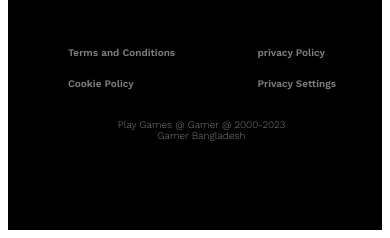
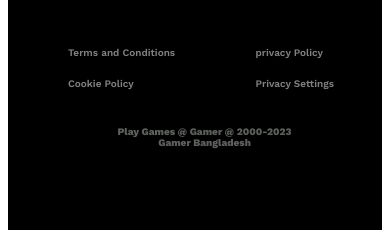
Before and after one commit to Omitul/Gamer_Zone, a plain HTML site: page index.html in a window 390 px wide. Shown: the part 4070-4308 px from the top of the page. Drawn offline with nearby package versions, Linux system fonts and the light colour scheme.

Commit message:
finished

```diff
--- a/styles.css
+++ b/styles.css
@@ -315,6 +315,14 @@ footer div{
     font-weight: 600;
     margin-left: 50px;
 }
+.footer-texts{
+    font-size: 10px;
+    color: white;
+    text-align: center;
+    color: rgb(92, 85, 85);
+    font-weight: 700;
+    margin-top: 20px;
+}
 
 
 /* RESPONSIVENESS */
@@ -523,7 +531,7 @@ footer div{
         display: grid;
         width: 100%;
         grid-template-columns: repeat(2,1fr);
-        grid-column-gap: 5px;
+        grid-column-gap: 1px;
         margin-left: 10px;
         margin-top: 100px;
     }
@@ -545,14 +553,11 @@ footer div{
     .footer-texts{
         font-size: 10px;
         color: white;
-        text-align: center;
-        color: gray;
+        text-align:center;
+        color: rgb(92, 95, 92);
         width: 50%;
-        margin-left: 100px;
-        margin-top: 20px;
+        font-weight: 700;
+        margin-left: 103px;
+        margin-top: 27px;
     }
-
-
-
-
 }
```
